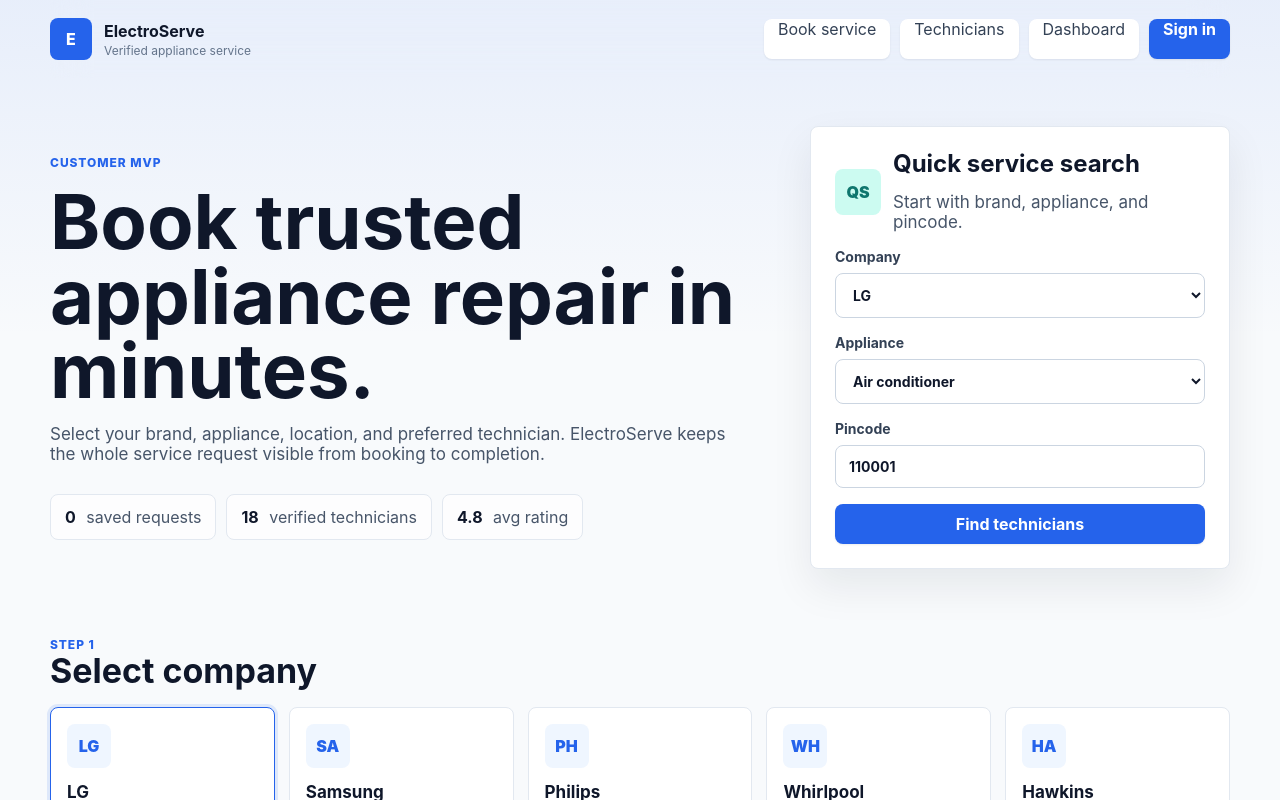
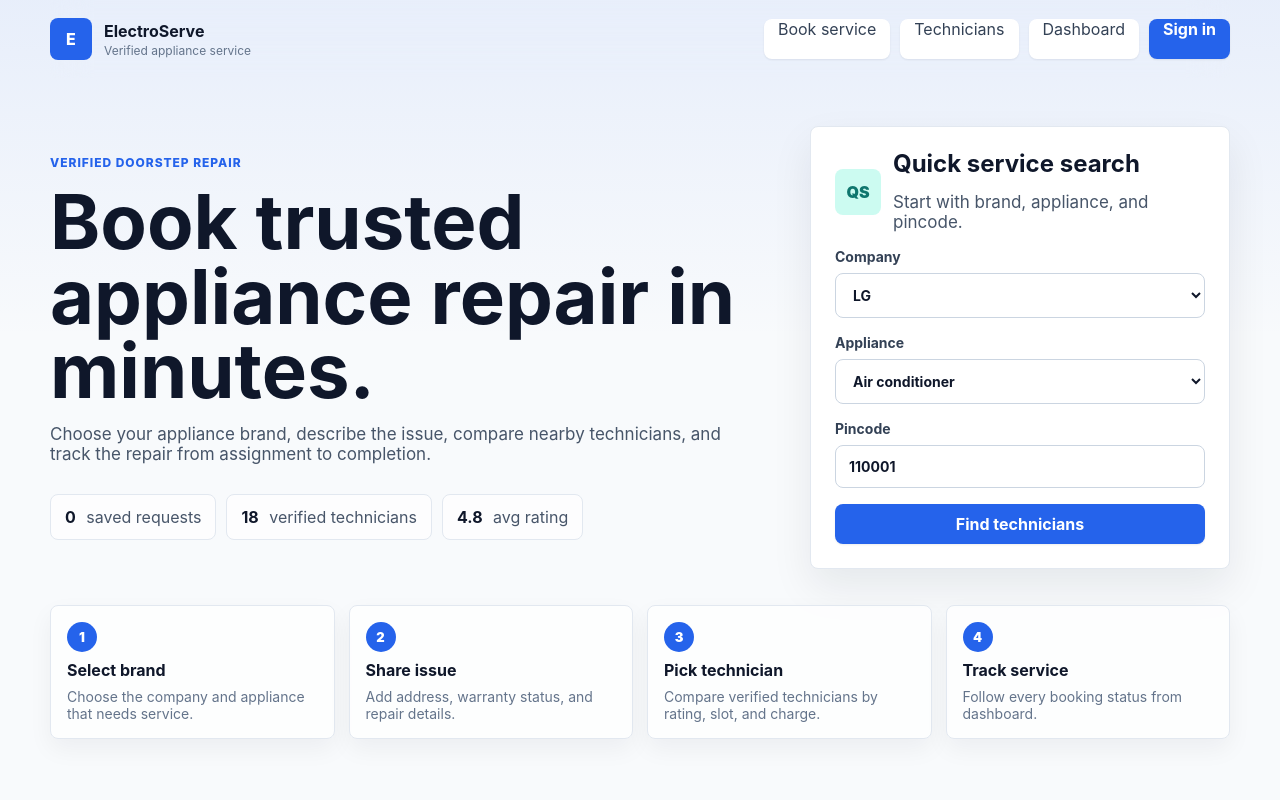
Before and after one commit to meghamandoli/electroserve, a React (Vite) app: page / in a window 1280 px wide. Shown: the top 800 px of the page. Built offline with nearby package versions, Linux system fonts and the light colour scheme.

Commit message:
Polish customer booking flow

```diff
--- a/src/App.css
+++ b/src/App.css
@@ -115,6 +115,7 @@
 
 .hero-section,
 .auth-section,
+.workflow-strip,
 .section-grid,
 .booking-workspace,
 .technician-section,
@@ -129,7 +130,7 @@
   grid-template-columns: minmax(0, 1.15fr) minmax(320px, 420px);
   gap: 28px;
   align-items: stretch;
-  padding: 48px 0 38px;
+  padding: 48px 0 28px;
 }
 
 .hero-copy {
@@ -173,6 +174,44 @@ h2 {
   margin-top: 16px;
   color: #475569;
   font-size: 17px;
+}
+
+.workflow-strip {
+  display: grid;
+  grid-template-columns: repeat(4, minmax(0, 1fr));
+  gap: 14px;
+  padding: 8px 0 28px;
+}
+
+.workflow-strip article {
+  display: grid;
+  gap: 8px;
+  border: 1px solid #e2e8f0;
+  border-radius: 8px;
+  padding: 16px;
+  background: rgba(255, 255, 255, 0.76);
+  box-shadow: 0 10px 24px rgba(15, 23, 42, 0.05);
+}
+
+.workflow-strip span {
+  display: grid;
+  place-items: center;
+  width: 30px;
+  height: 30px;
+  border-radius: 999px;
+  color: #ffffff;
+  background: #2563eb;
+  font-size: 13px;
+  font-weight: 900;
+}
+
+.workflow-strip strong {
+  color: #0f172a;
+}
+
+.workflow-strip p {
+  color: #64748b;
+  font-size: 14px;
 }
 
 .hero-stats {
@@ -366,6 +405,10 @@ textarea:focus {
   padding: 28px 0;
 }
 
+.booking-workspace:has(.booking-assist-panel) {
+  grid-template-columns: 180px minmax(0, 1fr) minmax(260px, 0.42fr);
+}
+
 .stepper {
   align-self: start;
   display: grid;
@@ -397,6 +440,32 @@ textarea:focus {
 
 .details-panel {
   padding: 22px;
+}
+
+.booking-assist-panel {
+  align-self: start;
+  display: grid;
+  gap: 14px;
+  border: 1px solid #e2e8f0;
+  border-radius: 8px;
+  padding: 20px;
+  background: #ffffff;
+  box-shadow: 0 12px 26px rgba(15, 23, 42, 0.06);
+}
+
+.booking-assist-panel h3 {
+  margin: 0;
+  color: #0f172a;
+  font-size: 22px;
+  line-height: 1.1;
+}
+
+.booking-assist-panel ul {
+  display: grid;
+  gap: 10px;
+  margin: 0;
+  padding-left: 18px;
+  color: #475569;
 }
 
 .form-grid {
@@ -436,6 +505,10 @@ textarea:focus {
   font-size: 13px;
 }
 
+.metric strong {
+  color: #0f172a;
+}
+
 .badge {
   border-radius: 999px;
   padding: 5px 8px;
@@ -460,12 +533,17 @@ textarea:focus {
 
 .confirmation-panel {
   display: grid;
-  grid-template-columns: minmax(0, 1fr) auto auto;
+  grid-template-columns: minmax(0, 0.8fr) minmax(320px, 1fr) auto;
   gap: 20px;
   align-items: center;
   margin-top: 24px;
   margin-bottom: 48px;
   padding: 22px;
+}
+
+.confirmation-copy {
+  display: grid;
+  gap: 10px;
 }
 
 .route-confirmation {
@@ -474,8 +552,9 @@ textarea:focus {
 }
 
 .summary-list {
+  display: grid;
+  grid-template-columns: repeat(2, minmax(0, 1fr));
   gap: 10px;
-  flex-wrap: wrap;
 }
 
 .summary-list span {
@@ -879,6 +958,7 @@ textarea:focus {
   .topbar,
   .hero-section,
   .auth-section,
+  .workflow-strip,
   .booking-workspace,
   .confirmation-panel,
   .booking-card {
@@ -901,7 +981,8 @@ textarea:focus {
   .option-grid,
   .technician-grid,
   .form-grid,
-  .dashboard-stats {
+  .dashboard-stats,
+  .summary-list {
     grid-template-columns: 1fr;
   }
 
--- a/src/pages/ConfirmationPage.jsx
+++ b/src/pages/ConfirmationPage.jsx
@@ -23,7 +23,7 @@ function ConfirmationPage({
     <section className="booking-workspace page-shell">
       <BookingStepper activeStep={4} />
       <div className="confirmation-panel route-confirmation">
-        <div>
+        <div className="confirmation-copy">
           <span className="eyebrow">Final step</span>
           <h2>Booking summary</h2>
           <p>
@@ -32,8 +32,11 @@ function ConfirmationPage({
           </p>
         </div>
         <div className="summary-list">
+          <span><strong>Company</strong>{activeCompany.name}</span>
+          <span><strong>Appliance</strong>{activeAppliance.name}</span>
           <span><strong>Technician</strong>{activeTechnician.name}</span>
           <span><strong>Slot</strong>{form.date} at {form.time}</span>
+          <span><strong>Warranty</strong>{form.warranty}</span>
           <span><strong>Status</strong>{bookingConfirmed ? 'Technician assigned' : 'Ready to confirm'}</span>
         </div>
         <button className="confirm-button" type="button" onClick={confirmAndOpenDashboard}>
--- a/src/pages/HomePage.jsx
+++ b/src/pages/HomePage.jsx
@@ -22,11 +22,11 @@ function HomePage({
     <>
       <section className="hero-section">
         <div className="hero-copy">
-          <span className="eyebrow">Customer MVP</span>
+          <span className="eyebrow">Verified doorstep repair</span>
           <h1>Book trusted appliance repair in minutes.</h1>
           <p>
-            Select your brand, appliance, location, and preferred technician. ElectroServe
-            keeps the whole service request visible from booking to completion.
+            Choose your appliance brand, describe the issue, compare nearby technicians,
+            and track the repair from assignment to completion.
           </p>
           <div className="hero-stats" aria-label="Platform highlights">
             <span><strong>{bookings.length}</strong> saved requests</span>
@@ -70,10 +70,34 @@ function HomePage({
         </form>
       </section>
 
+      <section className="workflow-strip" aria-label="How ElectroServe works">
+        <article>
+          <span>1</span>
+          <strong>Select brand</strong>
+          <p>Choose the company and appliance that needs service.</p>
+        </article>
+        <article>
+          <span>2</span>
+          <strong>Share issue</strong>
+          <p>Add address, warranty status, and repair details.</p>
+        </article>
+        <article>
+          <span>3</span>
+          <strong>Pick technician</strong>
+          <p>Compare verified technicians by rating, slot, and charge.</p>
+        </article>
+        <article>
+          <span>4</span>
+          <strong>Track service</strong>
+          <p>Follow every booking status from dashboard.</p>
+        </article>
+      </section>
+
       <section className="section-grid">
         <div className="section-heading">
           <span className="eyebrow">Step 1</span>
           <h2>Select company</h2>
+          <p>Start with a brand portal. In the backend version, each brand can manage its own technicians.</p>
         </div>
         <div className="option-grid">
           {companies.map((company) => (
@@ -99,6 +123,7 @@ function HomePage({
         <div className="section-heading">
           <span className="eyebrow">Step 2</span>
           <h2>Choose appliance</h2>
+          <p>Pick the appliance category so the system can filter technicians by specialization.</p>
         </div>
         <div className="option-grid appliance-grid">
           {appliances.map((appliance) => (
--- a/src/pages/ServiceDetailsPage.jsx
+++ b/src/pages/ServiceDetailsPage.jsx
@@ -73,6 +73,16 @@ function ServiceDetailsPage({ form, updateForm }) {
           <button className="confirm-button" type="submit">Find matching technicians</button>
         </div>
       </form>
+
+      <aside className="booking-assist-panel">
+        <span className="eyebrow">Before technician visit</span>
+        <h3>Helpful details improve matching.</h3>
+        <ul>
+          <li>Use the exact pincode for nearby technicians.</li>
+          <li>Mention sounds, leakage, error codes, or power issues.</li>
+          <li>Select warranty status if you know it.</li>
+        </ul>
+      </aside>
     </section>
   )
 }
--- a/src/pages/TechniciansPage.jsx
+++ b/src/pages/TechniciansPage.jsx
@@ -42,9 +42,9 @@ function TechniciansPage({
                   <small>{technician.experience} experience | {technician.jobs} jobs</small>
                 </span>
                 <span className="badge success">Verified</span>
-                <span className="metric">{technician.rating} rating</span>
-                <span className="metric">{technician.slot}</span>
-                <span className="charge">Rs. {technician.charge} visit</span>
+                <span className="metric"><strong>{technician.rating}</strong> rating</span>
+                <span className="metric"><strong>{technician.slot}</strong> next slot</span>
+                <span className="charge">Rs. {technician.charge} visit charge</span>
               </button>
             ))}
           </div>
```
